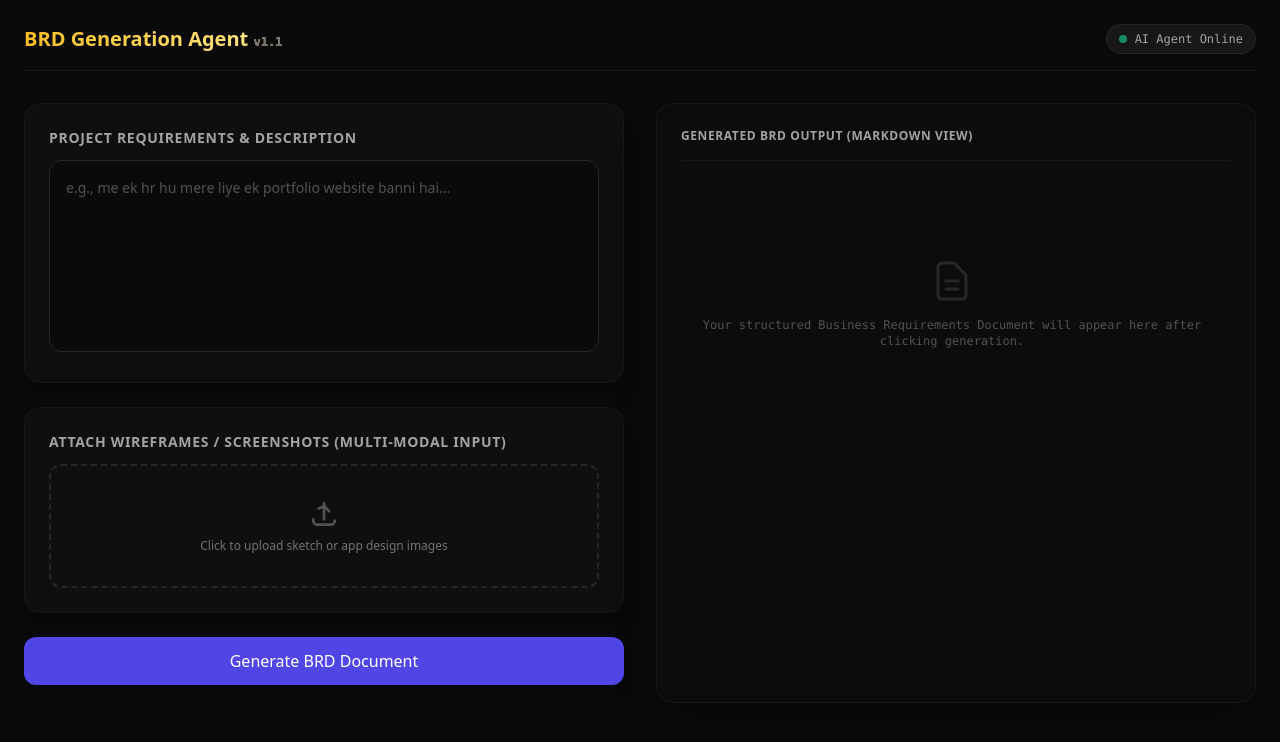
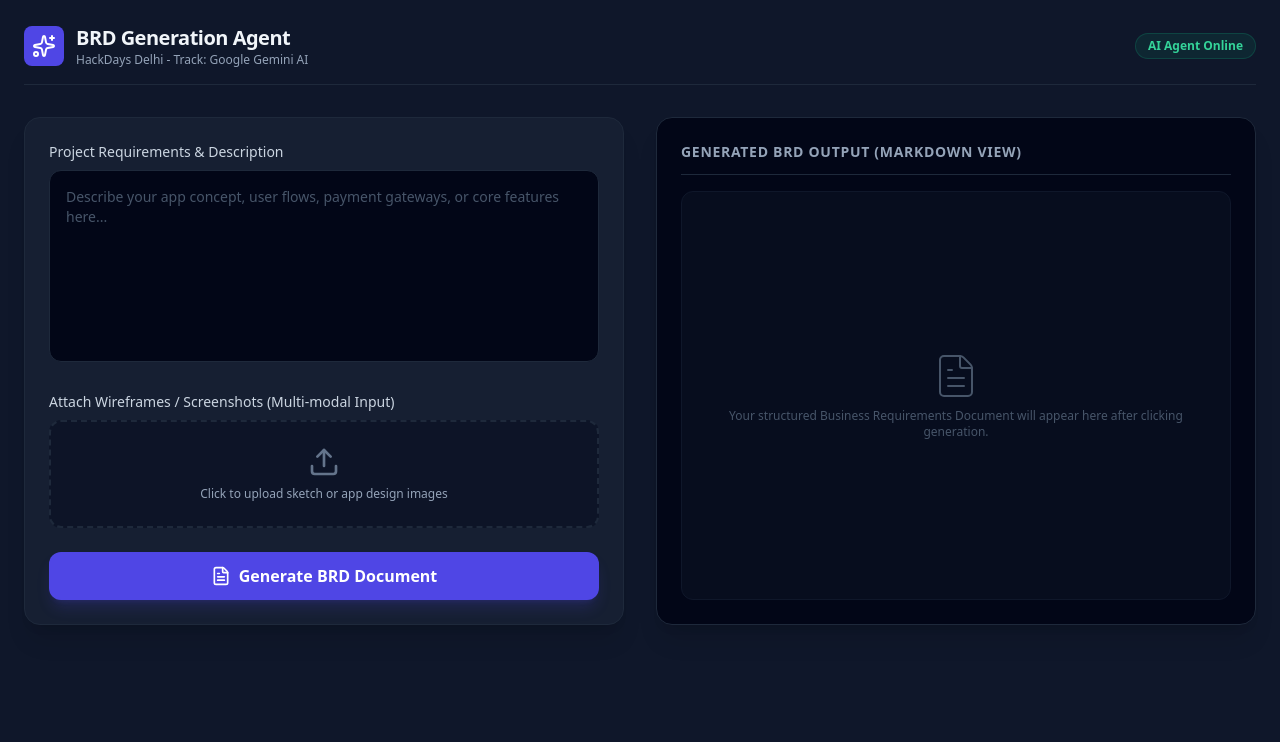
Before and after one commit to pankajmakwana0701/BRD-Generation-Agent-, a React (Create React App) app in the folder client/: page / in a window 1280 px wide. Shown: the top 742 px of the page. Built offline with nearby package versions, Linux system fonts and the light colour scheme; the HTML template or start-up script is replaced by a standard one.

Commit message:
fix: open cors for everyone

```diff
--- a/client/package.json
+++ b/client/package.json
@@ -12,7 +12,7 @@
   },
   "scripts": {
     "start": "react-scripts start",
-    "build": "react-scripts build",
+    "build":"CI=false react-scripts build",
     "test": "react-scripts test",
     "eject": "react-scripts eject"
   },
@@ -28,6 +28,7 @@
       "not dead",
       "not op_mini all"
     ],
+
     "development": [
       "last 1 chrome version",
       "last 1 firefox version",
--- a/client/public/index.html
+++ b/client/public/index.html
@@ -4,7 +4,6 @@
     <meta charset="utf-8" />
     <meta name="viewport" content="width=device-width, initial-scale=1" />
     <title>BRD Generation Agent</title>
-    <script src="https://cdn.tailwindcss.com"></script>
   </head>
   <body class="bg-slate-900">
     <noscript>You need to enable JavaScript to run this app.</noscript>
--- a/client/src/App.js
+++ b/client/src/App.js
@@ -2,197 +2,210 @@ import React, { useState } from 'react';
 import axios from 'axios';
 import ReactMarkdown from 'react-markdown';
 import html2pdf from 'html2pdf.js';
+import { Upload, FileText, Loader2, Sparkles } from 'lucide-react';
 
-export default function BrdDashboard() {
+function App() {
   const [textPrompt, setTextPrompt] = useState('');
-  const [brd, setBrd] = useState('');
+  const [selectedFiles, setSelectedFiles] = useState([]);
   const [loading, setLoading] = useState(false);
+  const [generatedBrd, setGeneratedBrd] = useState('');
   const [error, setError] = useState('');
 
-  // 1. Core API Request handler
-  // 1. Core API Request handler (FIXED FOR MULTIPART / FORM-DATA)
-  const handleGenerateBRD = async () => {
+  // Handle file selection
+  const handleFileChange = (e) => {
+    if (e.target.files) {
+      setSelectedFiles(Array.from(e.target.files));
+    }
+  };
+
+  // Submit handler to call our Backend API
+  const handleSubmit = async (e) => {
+    e.preventDefault();
     if (!textPrompt.trim()) {
-      setError('Please enter your project requirements first.');
+      setError('Please provide a brief project description.');
       return;
     }
 
     setLoading(true);
     setError('');
-    setBrd('');
+    setGeneratedBrd('');
+
+    // Prepare Multipart Form Data for Multi-modal upload
+    const formData = new FormData();
+    formData.append('textPrompt', textPrompt);
+    selectedFiles.forEach((file) => {
+      formData.append('files', file); // Matches backend multer array field 'files'
+    });
 
     try {
-      // Create FormData instance so Multer can parse it perfectly
-      const formData = new FormData();
-      formData.append('textPrompt', textPrompt);
-
-      // If you implement files later, they will hook in here smoothly
-
-      console.log("Sending FormData request to backend...");
       const response = await axios.post('https://brd-agent-backend.onrender.com/api/generate-brd', formData, {
         headers: {
           'Content-Type': 'multipart/form-data',
         },
       });
 
-      if (response.data && response.data.success) {
-        setBrd(response.data.brd);
+      if (response.data.success) {
+        setGeneratedBrd(response.data.brd);
       } else {
-        setError('Failed to fetch structured requirements.');
+        setError('Something went wrong. Please try again.');
       }
     } catch (err) {
-      console.error("Frontend Error Details:", err);
-      setError(err.response?.data?.error || 'Server error. Please ensure backend is running.');
+      console.error(err);
+      setError(err.response?.data?.error || 'Failed to connect to the AI Server.');
     } finally {
       setLoading(false);
     }
   };
 
-  // 2. High-Fidelity PDF Export Engine
   const downloadPDF = () => {
-    const element = document.getElementById('brd-rendered-content');
+    const element = document.getElementById('brd-content');
     if (!element) return;
 
     const opt = {
-      margin:       [0.5, 0.5, 0.5, 0.5], // Standard corporate padding
-      filename:     'Business_Requirements_Document.pdf',
-      image:        { type: 'jpeg', quality: 0.98 },
-      html2canvas:  { scale: 2, useCORS: true, logging: false },
-      jsPDF:        { unit: 'in', format: 'letter', orientation: 'portrait' }
+      margin: [0.5, 0.5],
+      filename: 'Business_Requirements_Document.pdf',
+      image: { type: 'jpeg', quality: 0.98 },
+      html2canvas: { scale: 2 },
+      jsPDF: { unit: 'in', format: 'letter', orientation: 'portrait' }
     };
 
     html2pdf().set(opt).from(element).save();
   };
 
   return (
-    <div className="min-h-screen bg-neutral-950 text-white font-sans p-6 flex flex-col items-center">
-
-      {/* Header Accent */}
-      <header className="w-full max-w-7xl border-b border-neutral-900 pb-4 mb-8 flex justify-between items-center">
-        <h1 className="text-xl font-bold bg-gradient-to-r from-amber-400 to-amber-200 bg-clip-text text-transparent">
-          BRD Generation Agent <span className="text-xs text-neutral-500 font-mono">v1.1</span>
-        </h1>
-        <div className="flex items-center gap-2 text-xs bg-neutral-900 px-3 py-1.5 rounded-full border border-neutral-800">
-          <span className="w-2 h-2 rounded-full bg-emerald-500 animate-pulse"></span>
-          <span className="text-neutral-400 font-mono">AI Agent Online</span>
+    <div className="min-h-screen bg-slate-900 text-slate-100 font-sans p-6">
+      {/* Top Header */}
+      <header className="max-w-7xl mx-auto mb-8 border-b border-slate-800 pb-4 flex items-center justify-between">
+        <div className="flex items-center gap-3">
+          <div className="bg-indigo-600 p-2 rounded-lg">
+            <Sparkles className="w-6 h-6 text-white" />
           </div>
+          <div>
+            <h1 className="text-xl font-bold tracking-tight">BRD Generation Agent</h1>
+            <p className="text-xs text-slate-400">HackDays Delhi - Track: Google Gemini AI</p>
+          </div>
+        </div>
+        <span className="bg-emerald-500/10 text-emerald-400 border border-emerald-500/20 px-3 py-1 rounded-full text-xs font-semibold">
+          AI Agent Online
+        </span>
       </header>
 
-      {/* Main Multi-Column Split Workspace */}
-      <main className="w-full max-w-7xl grid grid-cols-1 lg:grid-cols-2 gap-8 items-start">
+      {/* Main Workspace Layout */}
+      <main className="max-w-7xl mx-auto grid grid-cols-1 lg:grid-cols-2 gap-8">
 
-        {/* LEFT COLUMN: Controls & Input Channels */}
-        <section className="space-y-6">
-          <div className="bg-neutral-900/40 border border-neutral-900 p-6 rounded-2xl shadow-xl">
-            <h2 className="text-sm font-semibold text-neutral-400 uppercase tracking-wider mb-3">
+        {/* Left Side: Input Panel */}
+        <section className="bg-slate-800/50 border border-slate-800 p-6 rounded-2xl shadow-xl flex flex-col justify-between">
+          <form onSubmit={handleSubmit} className="space-y-6">
+            <div>
+              <label className="block text-sm font-medium text-slate-300 mb-2">
                 Project Requirements & Description
-            </h2>
+              </label>
               <textarea
                 value={textPrompt}
                 onChange={(e) => setTextPrompt(e.target.value)}
-              placeholder="e.g., me ek hr hu mere liye ek portfolio website banni hai..."
-              className="w-full h-48 bg-neutral-950 border border-neutral-800 rounded-xl p-4 text-neutral-200 placeholder-neutral-600 focus:outline-none focus:border-amber-500/50 transition-colors resize-none text-sm leading-relaxed"
+                placeholder="Describe your app concept, user flows, payment gateways, or core features here..."
+                className="w-full h-48 bg-slate-950 border border-slate-800 rounded-xl p-4 text-slate-200 placeholder-slate-600 focus:outline-none focus:border-indigo-500 transition resize-none text-sm"
               />
             </div>
 
-          <div className="bg-neutral-900/40 border border-neutral-900 p-6 rounded-2xl shadow-xl">
-            <h2 className="text-sm font-semibold text-neutral-400 uppercase tracking-wider mb-3">
+            {/* File Upload Box */}
+            <div>
+              <label className="block text-sm font-medium text-slate-300 mb-2">
                 Attach Wireframes / Screenshots (Multi-modal Input)
-            </h2>
-            <div className="border-2 border-dashed border-neutral-800 hover:border-neutral-700 transition-colors rounded-xl p-8 flex flex-col items-center justify-center cursor-pointer gap-2 group">
-              <svg className="w-8 h-8 text-neutral-600 group-hover:text-neutral-400 transition-colors" fill="none" stroke="currentColor" viewBox="0 0 24 24"><path strokeLinecap="round" strokeLinejoin="round" strokeWidth="2" d="M4 16v1a3 3 0 003 3h10a3 3 0 003-3v1m-4-8l-4-4m0 0L8 8m4-4v12" /></svg>
-              <span className="text-xs text-neutral-500 group-hover:text-neutral-400 font-medium">Click to upload sketch or app design images</span>
+              </label>
+              <label className="border-2 border-dashed border-slate-800 hover:border-indigo-500/50 bg-slate-950/40 rounded-xl p-6 flex flex-col items-center justify-center cursor-pointer transition group">
+                <Upload className="w-8 h-8 text-slate-500 group-hover:text-indigo-400 mb-2 transition" />
+                <span className="text-xs text-slate-400 group-hover:text-slate-300">
+                  Click to upload sketch or app design images
+                </span>
+                <input
+                  type="file"
+                  multiple
+                  accept="image/*"
+                  onChange={handleFileChange}
+                  className="hidden"
+                />
+              </label>
+
+              {/* Selected file preview names */}
+              {selectedFiles.length > 0 && (
+                <div className="mt-3 space-y-1">
+                  <p className="text-xs font-semibold text-indigo-400">Selected Files:</p>
+                  {selectedFiles.map((file, idx) => (
+                    <p key={idx} className="text-xs text-slate-400 flex items-center gap-1">
+                      📁 {file.name}
+                    </p>
+                  ))}
                 </div>
+              )}
             </div>
 
             {error && (
-            <div className="bg-red-950/30 border border-red-900/50 text-red-400 text-xs p-4 rounded-xl font-mono">
-              ⚠️ {error}
+              <div className="p-3 bg-rose-500/10 border border-rose-500/20 text-rose-400 text-xs rounded-lg">
+                {error}
               </div>
             )}
 
             <button
-            onClick={handleGenerateBRD}
+              type="submit"
               disabled={loading}
-            className="w-full bg-indigo-600 hover:bg-indigo-500 disabled:bg-neutral-800 disabled:text-neutral-600 text-white font-medium py-3 rounded-xl transition-all shadow-lg active:scale-[0.99] flex items-center justify-center gap-2"
+              className="w-full bg-indigo-600 hover:bg-indigo-500 disabled:bg-indigo-800 text-white font-semibold py-3 px-4 rounded-xl shadow-lg shadow-indigo-600/20 transition flex items-center justify-center gap-2"
             >
               {loading ? (
                 <>
-                <svg className="animate-spin h-5 w-5 text-white" fill="none" viewBox="0 0 24 24"><circle className="opacity-25" cx="12" cy="12" r="10" stroke="currentColor" strokeWidth="4"></circle><path className="opacity-75" fill="currentColor" d="M4 12a8 8 0 018-8V0C5.373 0 0 5.373 0 12h4zm2 5.291A7.962 7.962 0 014 12H0c0 3.042 1.135 5.824 3 7.938l3-2.647z"></path></svg>
-                Assembling Agent Knowledge...
+                  <Loader2 className="w-5 h-5 animate-spin" />
+                  Analyzing Inputs & Generating BRD...
                 </>
-            ) : 'Generate BRD Document'}
+              ) : (
+                <>
+                  <FileText className="w-5 h-5" />
+                  Generate BRD Document
+                </>
+              )}
             </button>
+          </form>
         </section>
 
-        {/* RIGHT COLUMN: Real-time Markdown Layout Viewer */}
-        <section className="bg-neutral-900/20 border border-neutral-900 rounded-2xl p-6 min-h-[600px] flex flex-col relative shadow-2xl">
-          <div className="flex justify-between items-center border-b border-neutral-900 pb-4 mb-4">
-            <h2 className="text-xs font-semibold text-neutral-400 uppercase tracking-wider">
+        {/* Right Side: Output Panel */}
+        <section className="bg-slate-950 border border-slate-800 rounded-2xl p-6 shadow-xl min-h-[500px] flex flex-col">
+          <div className="border-b border-slate-800 pb-3 mb-4 flex items-center justify-between">
+            <h2 className="text-sm font-semibold text-slate-400 tracking-wider uppercase">
               Generated BRD Output (Markdown View)
             </h2>
-
-            {/* Dynamic PDF Trigger Action Button */}
-            {brd && (
+            {generatedBrd && (
               <button
                 onClick={downloadPDF}
-                className="bg-neutral-900 hover:bg-neutral-800 border border-neutral-800 text-xs text-amber-400 font-medium py-1.5 px-3 rounded-lg flex items-center gap-1.5 transition-colors"
+                className="text-xs bg-indigo-600 hover:bg-indigo-500 px-3 py-1 rounded-md transition"
               >
-                📥 Download BRD PDF
+                Download PDF
               </button>
             )}
           </div>
 
-          <div className="flex-1 overflow-y-auto max-h-[550px] pr-2">
-            {!brd && !loading && (
-              <div className="h-full flex flex-col items-center justify-center text-center text-neutral-600 gap-3 py-20">
-                <svg className="w-12 h-12 stroke-current opacity-40" fill="none" viewBox="0 0 24 24"><path strokeLinecap="round" strokeLinejoin="round" strokeWidth="1.5" d="M9 12h6m-6 4h6m2 5H7a2 2 0 01-2-2V5a2 2 0 012-2h5.586a1 1 0 01.707.293l5.414 5.414a1 1 0 01.293.707V19a2 2 0 01-2 2z" /></svg>
-                <p className="text-xs font-mono">Your structured Business Requirements Document will appear here after clicking generation.</p>
-              </div>
-            )}
-
-            {loading && (
-              <div className="space-y-4 py-6 animate-pulse">
-                <div className="h-4 bg-neutral-800 rounded w-2/3"></div>
-                <div className="h-3 bg-neutral-800 rounded w-full"></div>
-                <div className="h-3 bg-neutral-800 rounded w-5/6"></div>
-                <div className="h-3 bg-neutral-800 rounded w-4/5"></div>
-              </div>
-            )}
-
-            {/* REACT MARKDOWN STYLING LAYER */}
-            {brd && (
-              <div
-                id="brd-rendered-content"
-                className="p-6 text-left border border-neutral-800/80 bg-neutral-950 rounded-xl relative overflow-hidden text-sm"
-              >
-                {/* Visual Pinterest Golden Ambient Glow */}
-                <div className="absolute top-0 right-0 w-48 h-48 bg-amber-500/5 rounded-full blur-3xl pointer-events-none" />
-
+          <div id="brd-content" className="flex-1 overflow-y-auto text-sm text-slate-300 leading-relaxed bg-slate-900/40 p-4 rounded-xl border border-slate-900">
+            {generatedBrd ? (
               <ReactMarkdown
                 components={{
-                    h1: ({node, ...props}) => <h1 className="text-xl font-bold text-white border-b border-neutral-900 pb-2 mb-4 tracking-tight" {...props} />,
-                    h2: ({node, ...props}) => <h2 className="text-base font-semibold text-amber-400 mt-6 mb-2 tracking-wide" {...props} />,
-                    h3: ({node, ...props}) => <h3 className="text-sm font-medium text-neutral-200 mt-4 mb-2" {...props} />,
-                    p: ({node, ...props}) => <p className="text-neutral-300 leading-relaxed mb-3 text-xs" {...props} />,
-                    ul: ({node, ...props}) => <ul className="list-disc pl-5 text-neutral-300 space-y-1 mb-3 text-xs" {...props} />,
-                    li: ({node, ...props}) => <li className="marker:text-amber-500" {...props} />,
-                    code: ({node, inline, className, children, ...props}) => {
-                      return (
-                        <code className="bg-neutral-900 text-amber-300 px-1.5 py-0.5 rounded text-xs font-mono" {...props}>
-                          {children}
-                        </code>
-                      )
-                    }
+                  h1: ({node, ...props}) => <h1 className="text-xl font-bold mb-4 text-white" {...props} />,
+                  h2: ({node, ...props}) => <h2 className="text-lg font-semibold mt-6 mb-2 text-indigo-400" {...props} />,
+                  p: ({node, ...props}) => <p className="mb-3" {...props} />,
+                  ul: ({node, ...props}) => <ul className="list-disc pl-5 mb-3" {...props} />,
                 }}
               >
-                  {brd}
+                {generatedBrd}
               </ReactMarkdown>
+            ) : (
+              <div className="h-full flex flex-col items-center justify-center text-slate-600 text-center">
+                <FileText className="w-12 h-12 mb-2 stroke-[1]" />
+                <p className="text-xs">Your structured Business Requirements Document will appear here after clicking generation.</p>
               </div>
             )}
           </div>
         </section>
+
       </main>
     </div>
   );
 }
+
+export default App;
```
Also changed, not shown: 1 other file (tests, documents, lock files or other folders). Lines whose indentation alone changed are shown as unchanged.
